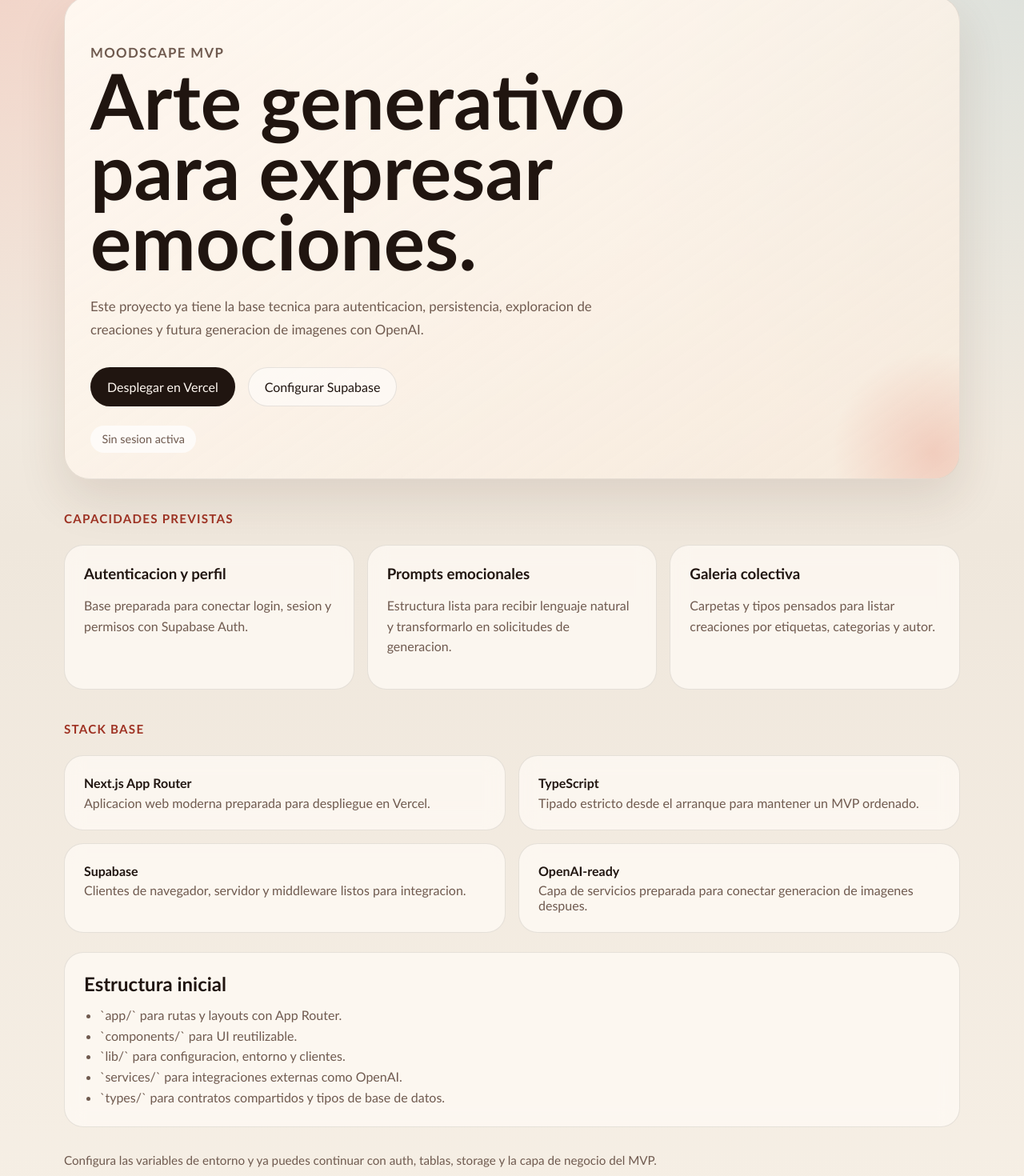
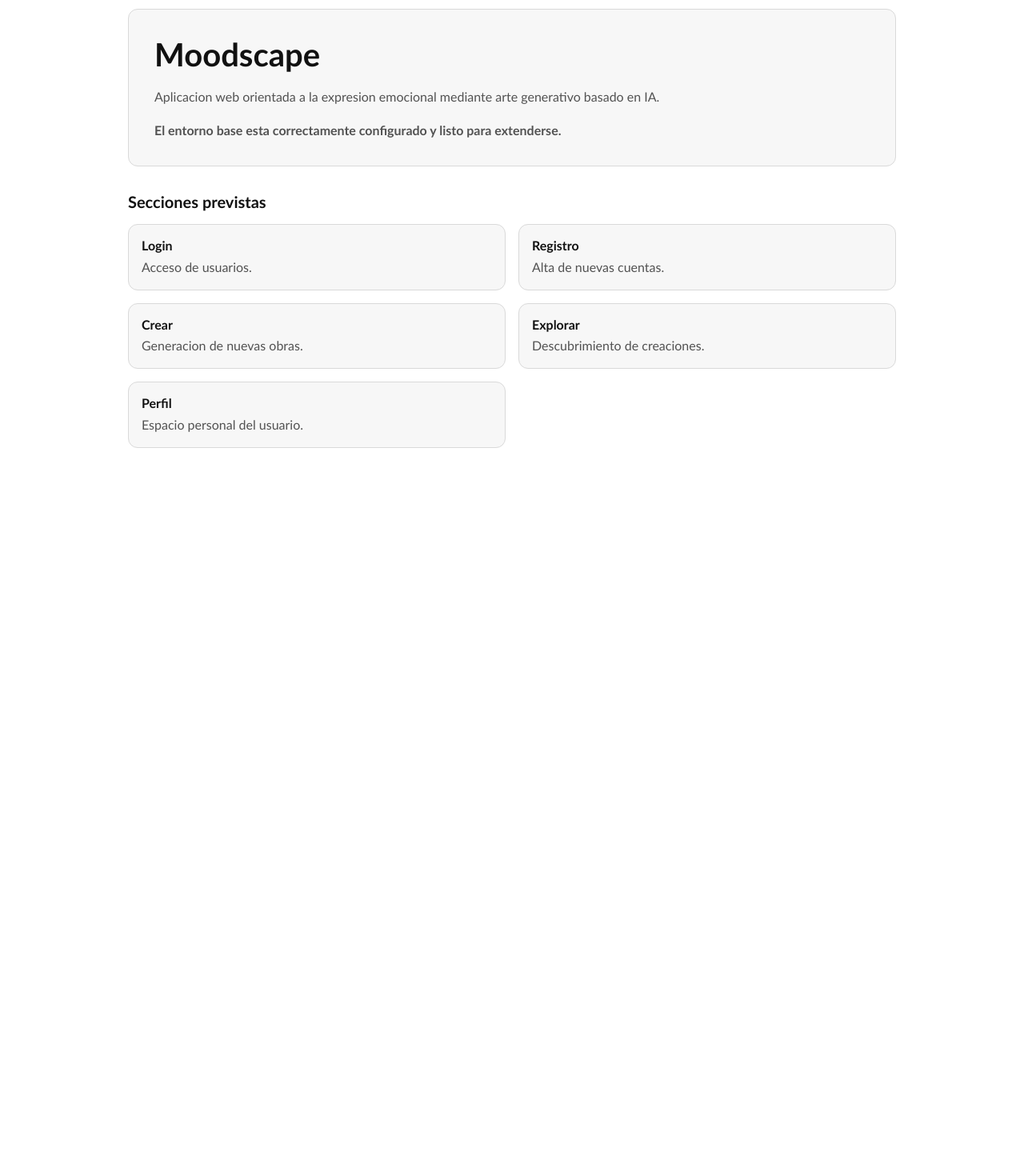
Before and after one commit to adrianvegasuoc/moodscape_tfg_adrianvegassanchez, a Next.js app: page / in a window 1280 px wide. Shown: the part 37-1507 px from the top of the page at 80% size. After the commit the page ends 800 px from the top, so only its background shows below. Built offline with nearby package versions, Linux system fonts and the light colour scheme; no server answers.

Commit message:
Added lading and main sections (login,registro,crear,explorar y perfil) for future development

```diff
--- a/app/globals.css
+++ b/app/globals.css
@@ -1,14 +1,9 @@
 :root {
-  --background: #f4efe7;
-  --background-strong: #efe2d1;
-  --surface: rgba(255, 251, 246, 0.72);
-  --surface-strong: #fff9f2;
-  --foreground: #201510;
-  --muted: #6f5a4f;
-  --accent: #df6d57;
-  --accent-strong: #9f3324;
-  --border: rgba(32, 21, 16, 0.1);
-  --shadow: 0 24px 60px rgba(73, 38, 26, 0.12);
+  --background: #ffffff;
+  --surface: #f7f7f7;
+  --foreground: #111111;
+  --muted: #525252;
+  --border: #d9d9d9;
 }
 
 * {
@@ -24,10 +19,7 @@ body {
   min-height: 100vh;
   color: var(--foreground);
   font-family: "Avenir Next", "Trebuchet MS", "Segoe UI", sans-serif;
-  background:
-    radial-gradient(circle at top left, rgba(223, 109, 87, 0.22), transparent 28%),
-    radial-gradient(circle at top right, rgba(106, 153, 164, 0.18), transparent 30%),
-    linear-gradient(180deg, #f7f1e8 0%, #efe7dc 45%, #f6efe5 100%);
+  background: var(--background);
 }
 
 a {
@@ -42,180 +34,72 @@ textarea {
 }
 
 .page-shell {
-  width: min(1120px, calc(100% - 2rem));
+  width: min(960px, calc(100% - 2rem));
   margin: 0 auto;
-  padding: 2rem 0 4rem;
+  padding: 3rem 0;
 }
 
-.hero {
-  position: relative;
-  overflow: hidden;
+.landing {
   padding: 2rem;
   border: 1px solid var(--border);
-  border-radius: 32px;
-  background: linear-gradient(145deg, rgba(255, 249, 242, 0.94), rgba(249, 235, 220, 0.7));
-  box-shadow: var(--shadow);
+  border-radius: 12px;
+  background: var(--surface);
 }
 
-.hero::after {
-  content: "";
-  position: absolute;
-  inset: auto -6rem -6rem auto;
-  width: 16rem;
-  height: 16rem;
-  border-radius: 50%;
-  background: radial-gradient(circle, rgba(223, 109, 87, 0.24), transparent 70%);
+.landing h1 {
+  margin: 0;
+  font-size: 2.5rem;
 }
 
-.eyebrow {
-  margin: 0 0 1rem;
-  color: var(--accent-strong);
-  font-size: 0.875rem;
-  font-weight: 700;
-  letter-spacing: 0.08em;
-  text-transform: uppercase;
-}
-
-.hero h1 {
-  max-width: 12ch;
-  margin: 0;
-  font-size: clamp(3rem, 9vw, 6rem);
-  line-height: 0.92;
-}
-
-.hero p {
-  max-width: 42rem;
-  margin: 1.5rem 0 0;
-  color: var(--muted);
-  font-size: 1.05rem;
-  line-height: 1.7;
-}
-
-.hero-actions {
-  display: flex;
-  flex-wrap: wrap;
-  gap: 1rem;
-  margin-top: 2rem;
-}
-
-.hero-action,
-.hero-secondary {
-  display: inline-flex;
-  align-items: center;
-  justify-content: center;
-  min-height: 3rem;
-  padding: 0.875rem 1.25rem;
-  border-radius: 999px;
-  border: 1px solid transparent;
-  transition:
-    transform 180ms ease,
-    border-color 180ms ease,
-    background-color 180ms ease;
-}
-
-.hero-action {
-  background: var(--foreground);
-  color: #fff8f1;
-}
-
-.hero-secondary {
-  border-color: var(--border);
-  background: rgba(255, 255, 255, 0.52);
-}
-
-.hero-action:hover,
-.hero-secondary:hover {
-  transform: translateY(-1px);
-}
-
-.status-pill {
-  display: inline-flex;
-  margin-top: 1.5rem;
-  padding: 0.55rem 0.9rem;
-  border-radius: 999px;
-  background: rgba(255, 255, 255, 0.7);
-  color: var(--muted);
-  font-size: 0.9rem;
-}
-
-.section-grid {
-  display: grid;
-  gap: 1rem;
-  margin-top: 1.5rem;
-}
-
-.feature-grid {
-  grid-template-columns: repeat(3, minmax(0, 1fr));
-}
-
-.stack-grid {
-  grid-template-columns: repeat(2, minmax(0, 1fr));
-}
-
-.card {
-  padding: 1.5rem;
-  border: 1px solid var(--border);
-  border-radius: 24px;
-  background: var(--surface);
-  backdrop-filter: blur(12px);
-}
-
-.card h2,
-.card h3 {
-  margin: 0 0 0.75rem;
-}
-
-.card p,
-.card li {
+.landing p {
+  margin: 1rem 0 0;
   color: var(--muted);
   line-height: 1.6;
 }
 
-.card ul {
-  padding-left: 1.25rem;
-  margin: 0;
+.status-message {
+  font-weight: 600;
 }
 
-.stack-item {
-  display: flex;
-  flex-direction: column;
-  gap: 0.35rem;
+.section-block {
+  margin-top: 2rem;
 }
 
-.stack-item strong {
-  font-size: 1rem;
+.section-block h2 {
+  margin: 0 0 1rem;
+  font-size: 1.25rem;
 }
 
-.stack-item span {
-  color: var(--muted);
+.route-grid {
+  display: grid;
+  grid-template-columns: repeat(2, minmax(0, 1fr));
+  gap: 1rem;
 }
 
-.section-heading {
-  margin: 2.5rem 0 0.75rem;
-  font-size: 0.95rem;
-  font-weight: 700;
-  letter-spacing: 0.08em;
-  text-transform: uppercase;
-  color: var(--accent-strong);
+.route-card {
+  display: block;
+  padding: 1rem;
+  border: 1px solid var(--border);
+  border-radius: 12px;
+  background: var(--surface);
 }
 
-.footer-note {
-  margin-top: 2rem;
+.route-card strong {
+  display: block;
+  margin-bottom: 0.35rem;
+}
+
+.route-card span {
   color: var(--muted);
-  font-size: 0.95rem;
+  line-height: 1.5;
 }
 
 @media (max-width: 900px) {
-  .feature-grid,
-  .stack-grid {
+  .route-grid {
     grid-template-columns: 1fr;
   }
 
-  .hero {
+  .landing {
     padding: 1.5rem;
   }
-
-  .hero h1 {
-    max-width: none;
-  }
 }
--- a/app/page.tsx
+++ b/app/page.tsx
@@ -1,16 +1,5 @@
 import { AppShell } from "@/components/app-shell";
-import { isSupabaseConfigured } from "@/lib/env";
-import { createServerSupabaseClient } from "@/lib/supabase/server";
 
-export default async function HomePage() {
-  if (!isSupabaseConfigured()) {
-    return <AppShell userEmail={null} />;
-  }
-
-  const supabase = await createServerSupabaseClient();
-  const {
-    data: { user }
-  } = await supabase.auth.getUser();
-
-  return <AppShell userEmail={user?.email ?? null} />;
+export default function HomePage() {
+  return <AppShell />;
 }
--- a/components/app-shell.tsx
+++ b/components/app-shell.tsx
@@ -1,103 +1,35 @@
-import { FeatureCard } from "@/components/feature-card";
-
-type AppShellProps = {
-  userEmail: string | null;
-};
-
-const features = [
-  {
-    title: "Autenticacion y perfil",
-    description:
-      "Base preparada para conectar login, sesion y permisos con Supabase Auth."
-  },
-  {
-    title: "Prompts emocionales",
-    description:
-      "Estructura lista para recibir lenguaje natural y transformarlo en solicitudes de generacion."
-  },
-  {
-    title: "Galeria colectiva",
-    description:
-      "Carpetas y tipos pensados para listar creaciones por etiquetas, categorias y autor."
-  }
+const sections = [
+  { href: "/login", label: "Login", description: "Acceso de usuarios." },
+  { href: "/registro", label: "Registro", description: "Alta de nuevas cuentas." },
+  { href: "/crear", label: "Crear", description: "Generacion de nuevas obras." },
+  { href: "/explorar", label: "Explorar", description: "Descubrimiento de creaciones." },
+  { href: "/perfil", label: "Perfil", description: "Espacio personal del usuario." }
 ];
 
-const stack = [
-  {
-    name: "Next.js App Router",
-    description: "Aplicacion web moderna preparada para despliegue en Vercel."
-  },
-  {
-    name: "TypeScript",
-    description: "Tipado estricto desde el arranque para mantener un MVP ordenado."
-  },
-  {
-    name: "Supabase",
-    description: "Clientes de navegador, servidor y middleware listos para integracion."
-  },
-  {
-    name: "OpenAI-ready",
-    description: "Capa de servicios preparada para conectar generacion de imagenes despues."
-  }
-];
-
-export function AppShell({ userEmail }: AppShellProps) {
+export function AppShell() {
   return (
     <main className="page-shell">
-      <section className="hero">
-        <p className="eyebrow">Moodscape MVP</p>
-        <h1>Arte generativo para expresar emociones.</h1>
+      <section className="landing">
+        <h1>Moodscape</h1>
         <p>
-          Este proyecto ya tiene la base tecnica para autenticacion, persistencia,
-          exploracion de creaciones y futura generacion de imagenes con OpenAI.
+          Aplicacion web orientada a la expresion emocional mediante arte generativo basado en IA.
         </p>
-        <div className="hero-actions">
-          <a className="hero-action" href="https://vercel.com/new" target="_blank" rel="noreferrer">
-            Desplegar en Vercel
-          </a>
-          <a className="hero-secondary" href="https://supabase.com/dashboard" target="_blank" rel="noreferrer">
-            Configurar Supabase
-          </a>
-        </div>
-        <div className="status-pill">
-          {userEmail ? `Sesion detectada: ${userEmail}` : "Sin sesion activa"}
+        <p className="status-message">
+          El entorno base esta correctamente configurado y listo para extenderse.
+        </p>
+      </section>
+
+      <section className="section-block">
+        <h2>Secciones previstas</h2>
+        <div className="route-grid">
+          {sections.map((section) => (
+            <a className="route-card" href={section.href} key={section.href}>
+              <strong>{section.label}</strong>
+              <span>{section.description}</span>
+            </a>
+          ))}
         </div>
       </section>
-
-      <p className="section-heading">Capacidades previstas</p>
-      <section className="section-grid feature-grid">
-        {features.map((feature) => (
-          <FeatureCard key={feature.title} title={feature.title} description={feature.description} />
-        ))}
-      </section>
-
-      <p className="section-heading">Stack base</p>
-      <section className="section-grid stack-grid">
-        {stack.map((item) => (
-          <article className="card stack-item" key={item.name}>
-            <strong>{item.name}</strong>
-            <span>{item.description}</span>
-          </article>
-        ))}
-      </section>
-
-      <section className="section-grid" style={{ marginTop: "1.5rem" }}>
-        <article className="card">
-          <h2>Estructura inicial</h2>
-          <ul>
-            <li>`app/` para rutas y layouts con App Router.</li>
-            <li>`components/` para UI reutilizable.</li>
-            <li>`lib/` para configuracion, entorno y clientes.</li>
-            <li>`services/` para integraciones externas como OpenAI.</li>
-            <li>`types/` para contratos compartidos y tipos de base de datos.</li>
-          </ul>
-        </article>
-      </section>
-
-      <p className="footer-note">
-        Configura las variables de entorno y ya puedes continuar con auth, tablas, storage
-        y la capa de negocio del MVP.
-      </p>
     </main>
   );
 }
--- a/components/feature-card.tsx
+++ /dev/null
@@ -1,13 +0,0 @@
-type FeatureCardProps = {
-  title: string;
-  description: string;
-};
-
-export function FeatureCard({ title, description }: FeatureCardProps) {
-  return (
-    <article className="card">
-      <h3>{title}</h3>
-      <p>{description}</p>
-    </article>
-  );
-}
```
Also changed, not shown: app/crear/page.tsx (added, +10 -0 lines), app/explorar/page.tsx (added, +10 -0 lines), app/login/page.tsx (added, +10 -0 lines), app/perfil/page.tsx (added, +10 -0 lines), app/registro/page.tsx (added, +10 -0 lines), components/section-placeholder.tsx (added, +15 -0 lines).
